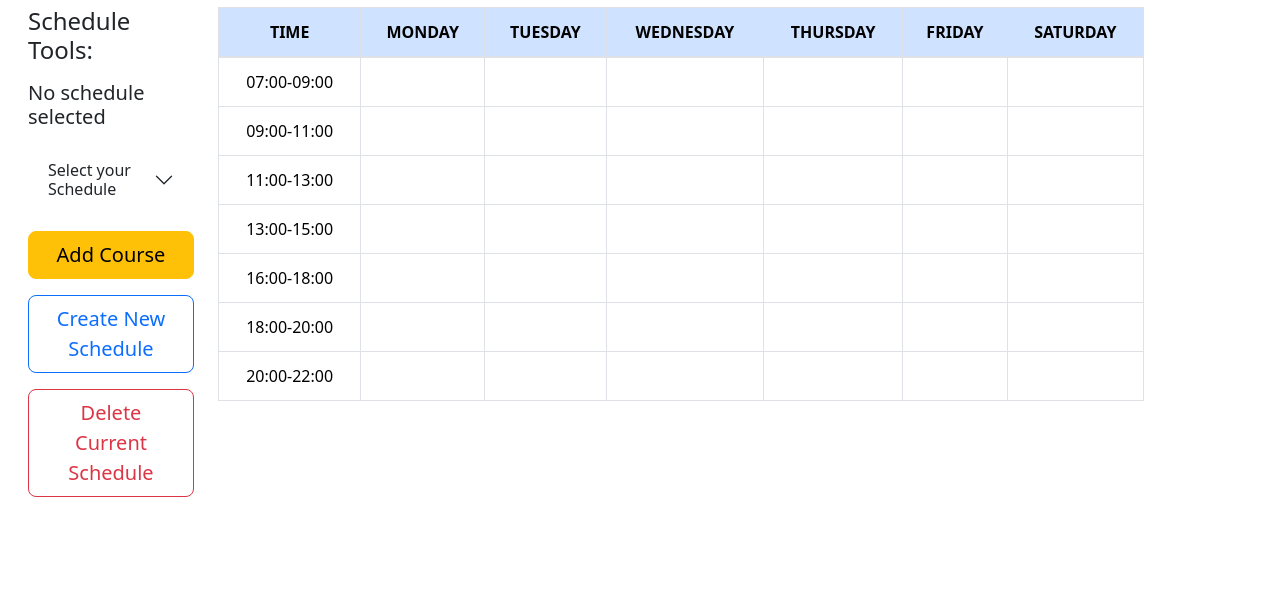
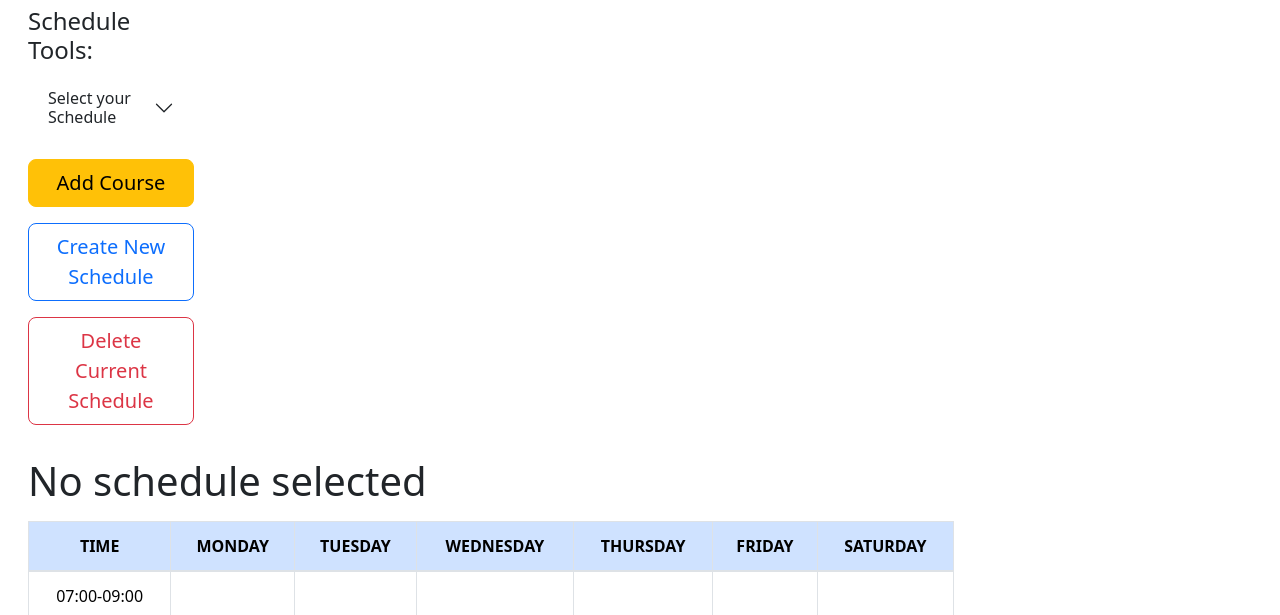
Before and after one commit to LuisSantana-Repository/FisrtNodeProyect_Schedule, a website: page public/calendar.html in a window 1280 px wide. Shown: the part 185-800 px from the top of the page. Drawn offline with nearby package versions, Linux system fonts and the light colour scheme; no server answers.

Commit message:
Changed schedule name position

```diff
--- a/public/calendar.html
+++ b/public/calendar.html
@@ -72,8 +72,6 @@
                 <div class="col-xl-2 col-lg-2 col-md-2 col-sm-12">
 
                     <h4> Schedule Tools:</h4>
-                    <h5 id="scheduleName" class="mt-3 mb-3"> </h5>
-
                     <div class="accordion accordion-flush" id="Poo">
                         <div class="accordion-item">
                             <h2 class="accordion-header" id="flush-headingOne">
@@ -137,6 +135,7 @@
                     Delete Current Schedule
                     </button>
                 </div>
+                <h1 id="scheduleName" class="mt-3 mb-3"> </h1>
                 <div class="table-responsive col-xl-10 col-lg-10 col-md-10 col-sm-12" id="scheduleTable">
                 </div>
                 </div>
```
